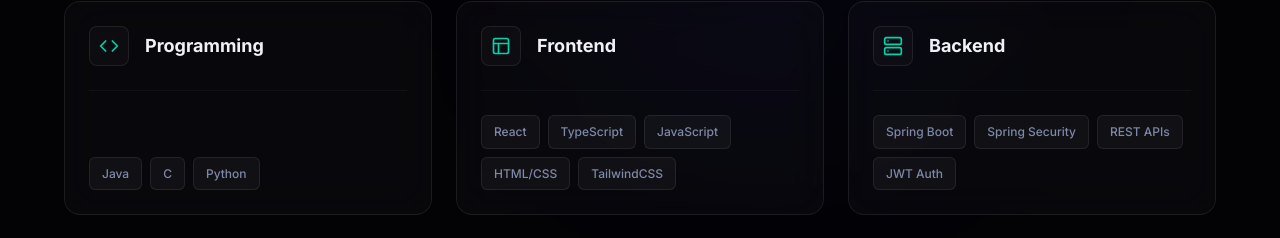
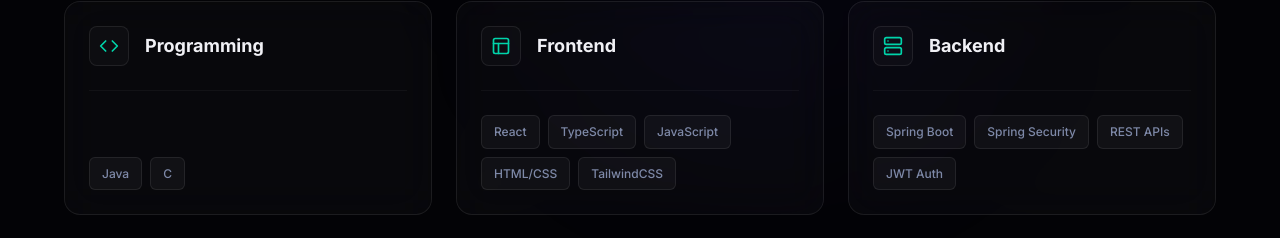
Before and after one commit to akith22/personal_portfolio, a React (Vite) app: page / in a window 1280 px wide. Shown: the part 1888-2126 px from the top of the page. Built offline with nearby package versions, Linux system fonts and the light colour scheme.

Commit message:
Updated file added

```diff
--- a/src/components/Skills.tsx
+++ b/src/components/Skills.tsx
@@ -5,7 +5,7 @@
     {
         title: 'Programming',
         icon: FiCode,
-        skills: ['Java', 'C', 'Python'],
+        skills: ['Java', 'C'],
     },
     {
         title: 'Frontend',
```
Also changed, not shown: 1 other file (tests, documents, lock files or other folders).
